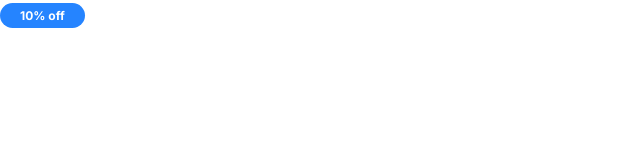
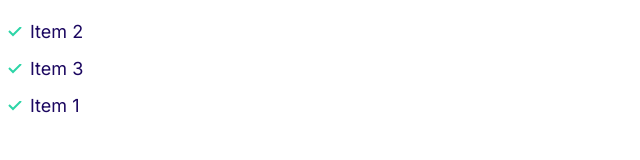
Before and after one commit to Levibd/Moshify, a plain HTML site: page index.html in a window 1280 px wide. Shown: the whole page, without its empty margins (0-640 px from the left). Drawn offline with Linux system fonts and the light colour scheme.

Commit message:
Building lists

```diff
--- a/css/styles.css
+++ b/css/styles.css
@@ -130,3 +130,35 @@
         font-size: 1.2rem;
     }
 }
+
+/* Lists */
+
+.list {
+    list-style: none;
+    padding-left: 0;
+    color: var(--color-heading);
+}
+
+.list--inline .list__item {
+    display: inline-block;
+    margin-right: 2rem;
+
+}
+
+.list--tick {
+    list-style: url(../images/tick.svg);
+    padding-left: 3rem;
+}
+
+.list--tick .list__item {
+    padding-left: 0.5rem;
+    margin-bottom: 1rem;
+}
+
+@media screen and (min-width:1024px) {
+    .list--tick .list__item {
+        padding-left: 0;
+
+    }
+
+}
--- a/index.html
+++ b/index.html
@@ -13,7 +13,11 @@
 </head>
 
 <body>
-    <span class="badge badge--primary badge--small">10% off</span>
+    <ul class="list list--tick">
+        <li class="list__item">Item 2</li>
+        <li class="list__item">Item 3</li>
+        <li class="list__item">Item 1</li>
+    </ul>
 </body>
 
 </html>
```
Also changed, not shown: components/lists.html (added, +5 -0 lines), images/tick.svg (added).
